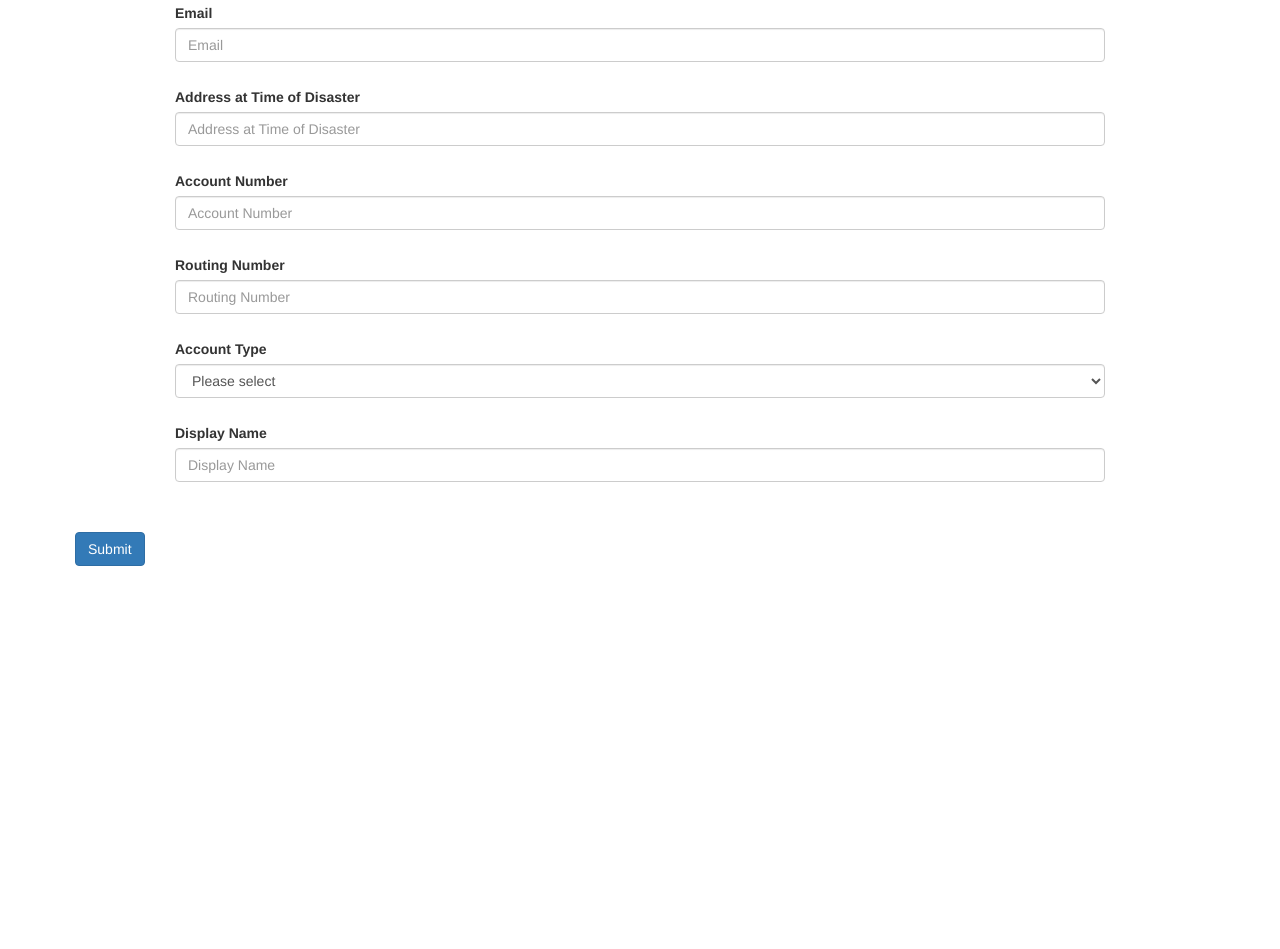
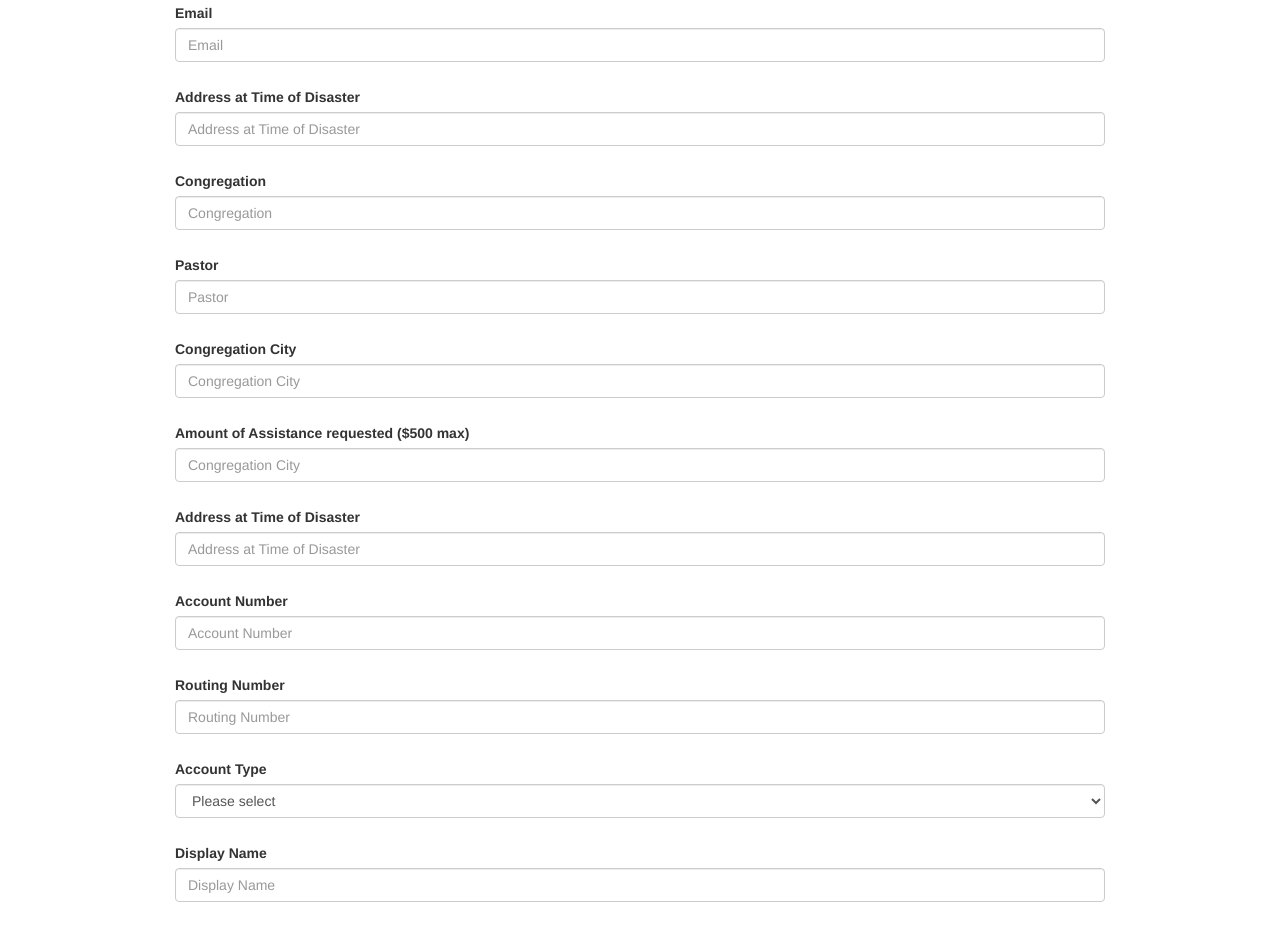
Before and after one commit to sdbedi/GuardMe, a plain HTML site: page index.html in a window 1280 px wide. Shown: the part 1123-2072 px from the top of the page. Before the commit the page ends 1714 px from the top, so only its background shows below. Drawn offline with nearby package versions, Linux system fonts and the light colour scheme.

Commit message:
adding congregation info

```diff
--- a/index.html
+++ b/index.html
@@ -155,6 +155,46 @@ div {
                     <div>
                         <div>
                             <div class="form-group ">
+                                <label for="hw-widget-90710385-6b5a-4966-8dcb-8bc6712a8f88-form-ACCOUNT-accountId">Congregation</label>
+                                <input name="Congregation" type="tel" class="form-control" id="hw-widget-90710385-6b5a-4966-8dcb-8bc6712a8f88-form-ACCOUNT-accountId" placeholder="Congregation" value="">
+                                </div>
+                            </div>
+                    </div>
+                    <div>
+                        <div>
+                            <div class="form-group ">
+                                <label for="hw-widget-90710385-6b5a-4966-8dcb-8bc6712a8f88-form-ACCOUNT-accountId">Pastor</label>
+                                <input name="Pastor" type="tel" class="form-control" id="hw-widget-90710385-6b5a-4966-8dcb-8bc6712a8f88-form-ACCOUNT-accountId" placeholder="Pastor" value="">
+                                </div>
+                            </div>
+                    </div>
+                    <div>
+                        <div>
+                            <div class="form-group ">
+                                <label for="hw-widget-90710385-6b5a-4966-8dcb-8bc6712a8f88-form-ACCOUNT-accountId">Congregation City</label>
+                                <input name="Pastor" type="tel" class="form-control" id="hw-widget-90710385-6b5a-4966-8dcb-8bc6712a8f88-form-ACCOUNT-accountId" placeholder="Congregation City" value="">
+                                </div>
+                            </div>
+                    </div>
+                    <div>
+                        <div>
+                            <div class="form-group ">
+                                <label for="hw-widget-90710385-6b5a-4966-8dcb-8bc6712a8f88-form-ACCOUNT-accountId">Amount of Assistance requested ($500 max)</label>
+                                <input name="Pastor" type="tel" class="form-control" id="hw-widget-90710385-6b5a-4966-8dcb-8bc6712a8f88-form-ACCOUNT-accountId" placeholder="Congregation City" value="">
+                                </div>
+                            </div>
+                    </div>
+                    <div>
+                        <div>
+                            <div class="form-group ">
+                                <label for="hw-widget-90710385-6b5a-4966-8dcb-8bc6712a8f88-form-ACCOUNT-accountId">Address at Time of Disaster</label>
+                                <input name="disasterAddress" type="tel" class="form-control" id="hw-widget-90710385-6b5a-4966-8dcb-8bc6712a8f88-form-ACCOUNT-accountId" placeholder="Address at Time of Disaster" value="">
+                                </div>
+                            </div>
+                    </div>
+                    <div>
+                        <div>
+                            <div class="form-group ">
                                 <label for="hw-widget-90710385-6b5a-4966-8dcb-8bc6712a8f88-form-ACCOUNT-accountId">Account Number</label>
                                 <input name="accountId" type="tel" class="form-control" id="hw-widget-90710385-6b5a-4966-8dcb-8bc6712a8f88-form-ACCOUNT-accountId" placeholder="Account Number" value="">
                                 </div>
```
